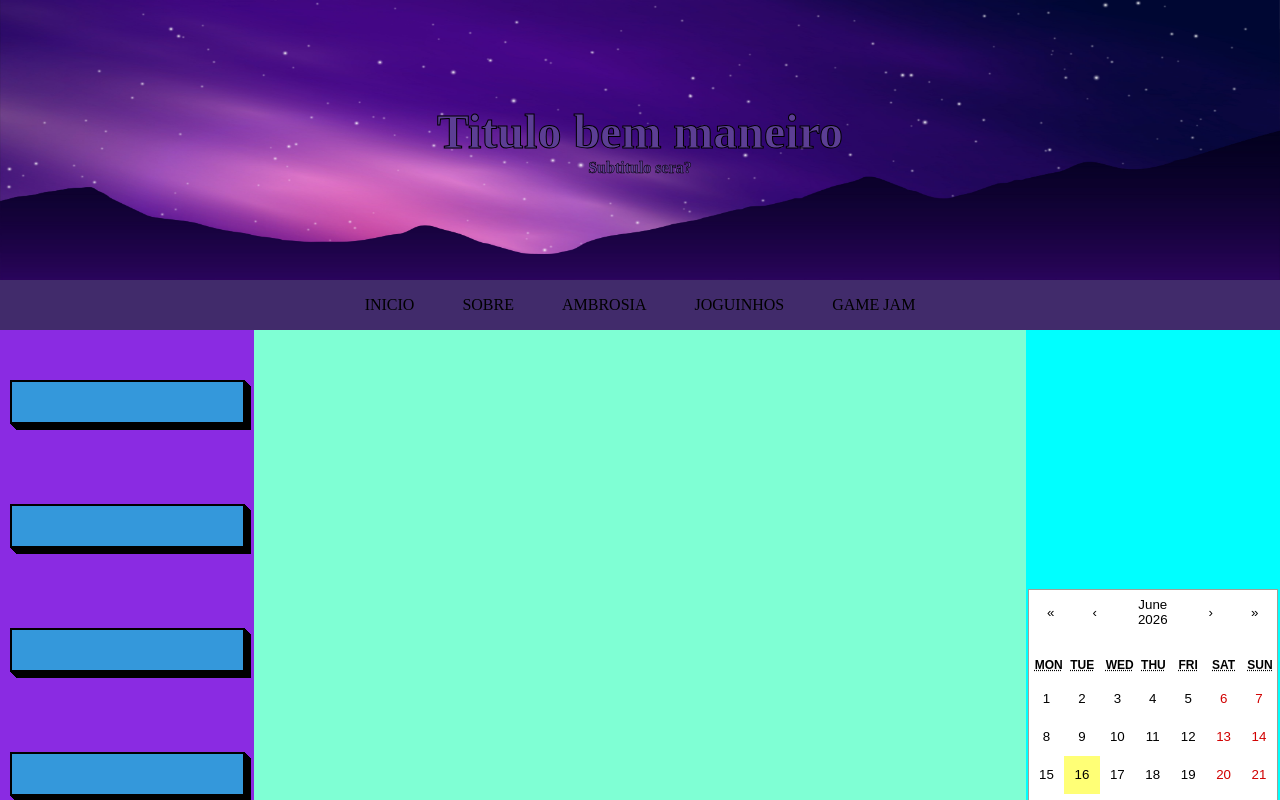
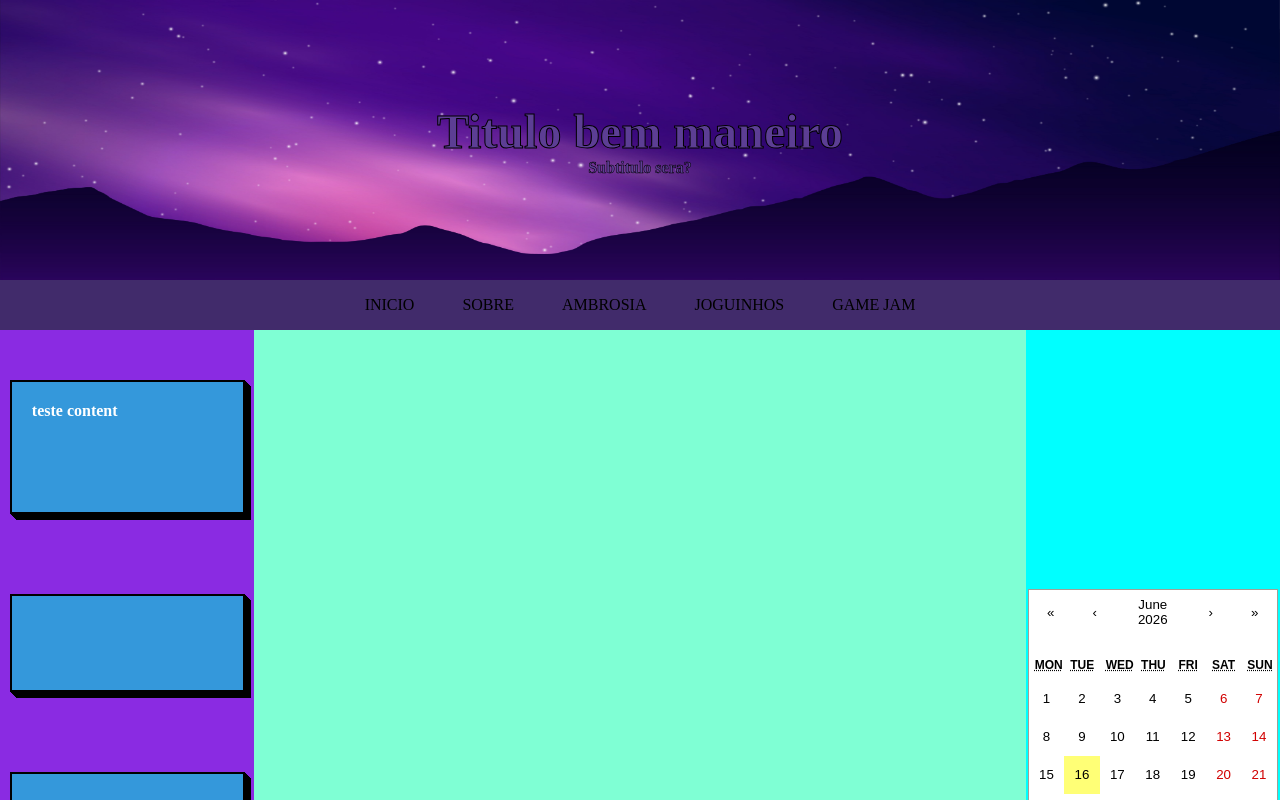
Before and after one commit to Breno-D/IndieWeb, a React (Create React App) app: page / in a window 1280 px wide. Shown: the top 800 px of the page. Built offline with nearby package versions, Linux system fonts and the light colour scheme.

Commit message:
test git credentials

```diff
--- a/src/App.js
+++ b/src/App.js
@@ -11,8 +11,20 @@ function App() {
       <Navbar></Navbar>
         <div class="mainContent">
             <div class="left-content">
-              <div class="box"></div>
-              <div class="box"></div>
+              <div class="box">
+                teste content
+                <br />
+                <br />
+                <br />
+                <br />
+                <br />
+              </div>
+              <div class="box">
+                <br />
+                <br />
+                <br />
+
+              </div>
               <div class="box"></div>
               <div class="box"></div>
             </div>
```
